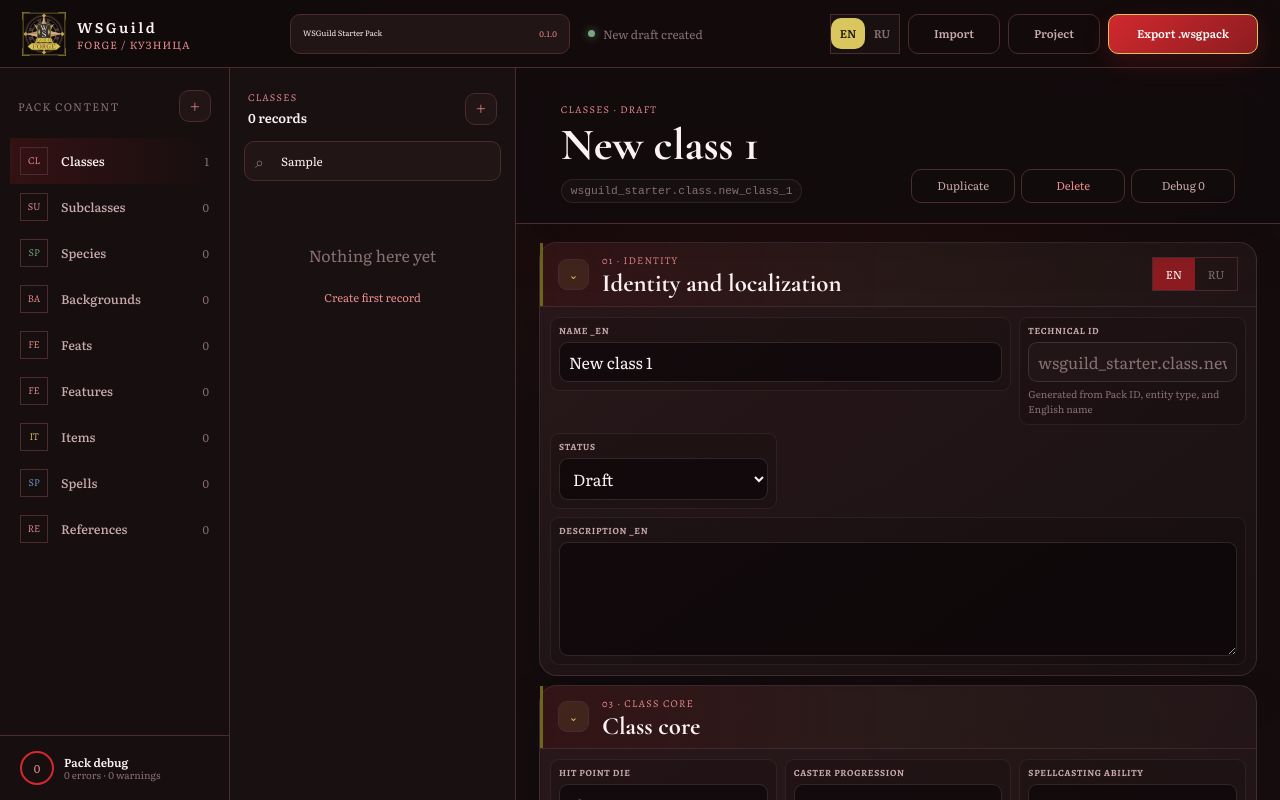
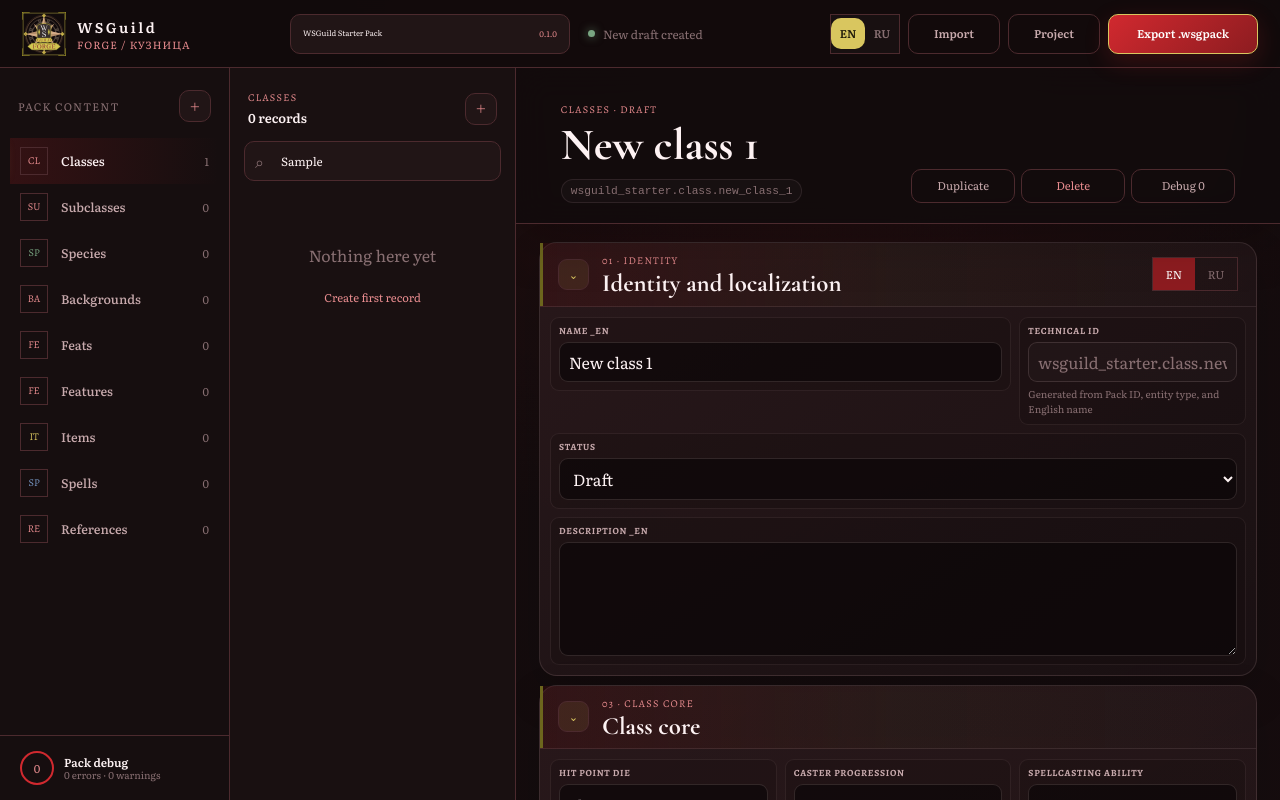
Before and after one commit to WhiteFm/forge, a React (Vite) app: page / in a window 1280 px wide. Both pictures are taken after typing "Sample" into the empty fields and a click on the button "Create first record". Shown: the top 800 px of the page. Built offline with nearby package versions, Linux system fonts and the light colour scheme; a web font is replaced by a local one.

Commit message:
Remove spacing gaps from repeating editors

```diff
--- a/src/styles.css
+++ b/src/styles.css
@@ -707,6 +707,7 @@ select {
   color: white;
 }
 .toggle {
+  position: relative;
   display: flex;
   align-items: center;
   gap: 9px;
@@ -716,6 +717,13 @@ select {
 }
 .toggle input {
   position: absolute;
+  inset: 50% auto auto 8px;
+  width: 1px;
+  height: 1px;
+  margin: 0;
+  overflow: hidden;
+  clip: rect(0 0 0 0);
+  clip-path: inset(50%);
   opacity: 0;
   pointer-events: none;
 }
@@ -3352,6 +3360,124 @@ textarea {
   margin-inline: auto;
 }
 
+/*
+ * Repeating controls can grow to any height. Keeping one beside short fields
+ * forces the whole CSS-grid row to that height and leaves a large empty hole
+ * under its neighbours. Give every variable-height editor its own full row so
+ * added records always push the following content down without dead space.
+ */
+.field:has(.entity-quantity-list),
+.field:has(.material-entry-list),
+.field:has(.entity-multi-picker),
+.field:has(.grant-slots),
+.field:has(.property-editor),
+.field:has(.visual-rule-builder),
+.field:has(.visual-rule-list),
+.field:has(.repeat-list),
+.field:has(.chip-picker),
+.field:has(.tag-editor),
+.field:has(.component-picker),
+.field:has(.size-picker) {
+  grid-column: 1 / -1;
+}
+
+.field:has(.entity-quantity-list) > .entity-quantity-list,
+.field:has(.material-entry-list) > .material-entry-list,
+.field:has(.entity-multi-picker) > .entity-multi-picker,
+.field:has(.grant-slots) > .grant-slots,
+.field:has(.property-editor) > .property-editor,
+.field:has(.visual-rule-builder) > .visual-rule-builder,
+.field:has(.visual-rule-list) > .visual-rule-list,
+.field:has(.repeat-list) > .repeat-list,
+.field:has(.chip-picker) > .chip-picker,
+.field:has(.tag-editor) > .tag-editor,
+.field:has(.component-picker) > .component-picker,
+.field:has(.size-picker) > .size-picker {
+  width: 100%;
+}
+
+/* Compact flow for every editor form. Flex rows distribute short, related
+ * controls across all available width; growing collections always start on a
+ * clean full-width row and therefore cannot create grid-height cavities. */
+:is(
+  .section-content > .form-grid,
+  .resource-panel > .form-grid,
+  .visual-form-group > .form-grid,
+  .advanced-card > .form-grid,
+  .subcard > .form-grid
+) {
+  display: flex;
+  flex-wrap: wrap;
+  align-items: flex-start;
+  gap: 8px;
+}
+
+:is(
+  .section-content > .form-grid,
+  .resource-panel > .form-grid,
+  .visual-form-group > .form-grid,
+  .advanced-card > .form-grid,
+  .subcard > .form-grid
+) > * {
+  min-width: 0;
+  flex: 1 1 210px;
+  align-self: flex-start;
+}
+
+:is(
+  .section-content > .form-grid,
+  .resource-panel > .form-grid,
+  .visual-form-group > .form-grid,
+  .advanced-card > .form-grid,
+  .subcard > .form-grid
+) > .field-wide {
+  flex: 2 1 428px;
+}
+
+:is(
+  .section-content > .form-grid,
+  .resource-panel > .form-grid,
+  .visual-form-group > .form-grid,
+  .advanced-card > .form-grid,
+  .subcard > .form-grid
+) > .field:has(textarea),
+:is(
+  .section-content > .form-grid,
+  .resource-panel > .form-grid,
+  .visual-form-group > .form-grid,
+  .advanced-card > .form-grid,
+  .subcard > .form-grid
+) > .field:has(
+    :is(
+      .entity-quantity-list,
+      .material-entry-list,
+      .entity-multi-picker,
+      .grant-slots,
+      .property-editor,
+      .visual-rule-builder,
+      .visual-rule-list,
+      .repeat-list,
+      .chip-picker,
+      .tag-editor,
+      .component-picker,
+      .size-picker
+    )
+  ) {
+  flex: 1 0 100%;
+}
+
+@container (max-width: 470px) {
+  :is(
+    .section-content > .form-grid,
+    .resource-panel > .form-grid,
+    .visual-form-group > .form-grid,
+    .advanced-card > .form-grid,
+    .subcard > .form-grid
+  ) > * {
+    flex-basis: 100%;
+  }
+}
+
 @media (max-width: 700px) {
   .species-body-grid {
     grid-template-columns: 1fr;
```
Also changed, not shown: 1 other file (tests, documents, lock files or other folders).
